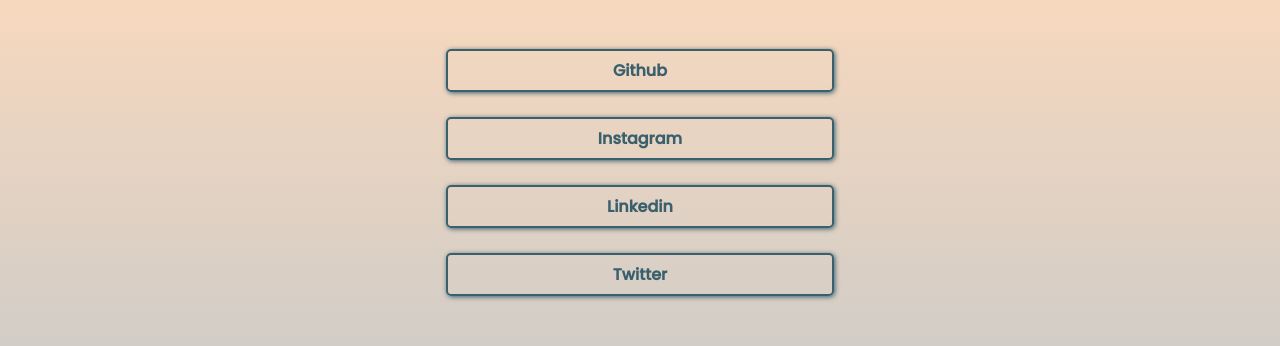
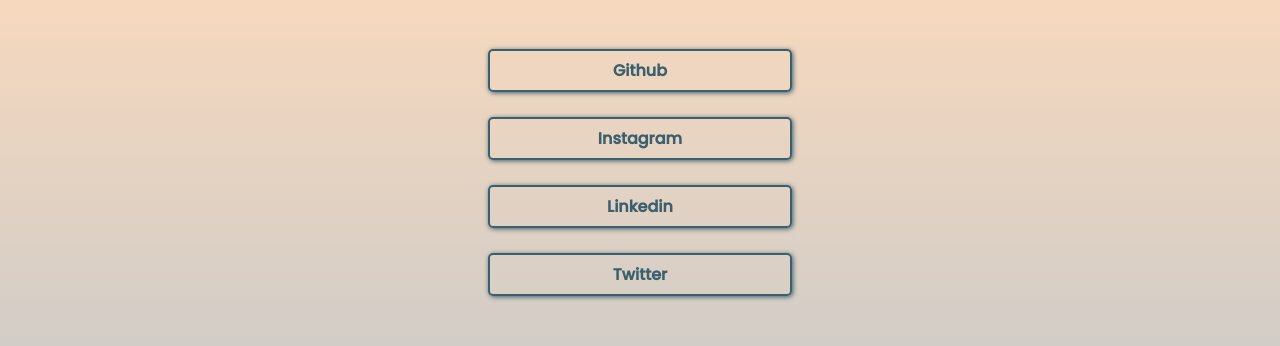
Before and after one commit to luizfernandolpp/projeto-social-tree, a plain HTML site: page index.html in a window 1280 px wide. Shown: the part 404-750 px from the top of the page. Drawn offline with Linux system fonts and the light colour scheme.

Commit message:
Update style.css

```diff
--- a/estilo/style.css
+++ b/estilo/style.css
@@ -63,7 +63,7 @@
     border: 2px solid var(--paynes-gray);
     border-radius: 5px;
     margin: 25px auto;
-    max-width: 30vw;
+    max-width: 300px;
     box-shadow: 1px 1px 5px 0px var(--paynes-gray);
 
 }
```
